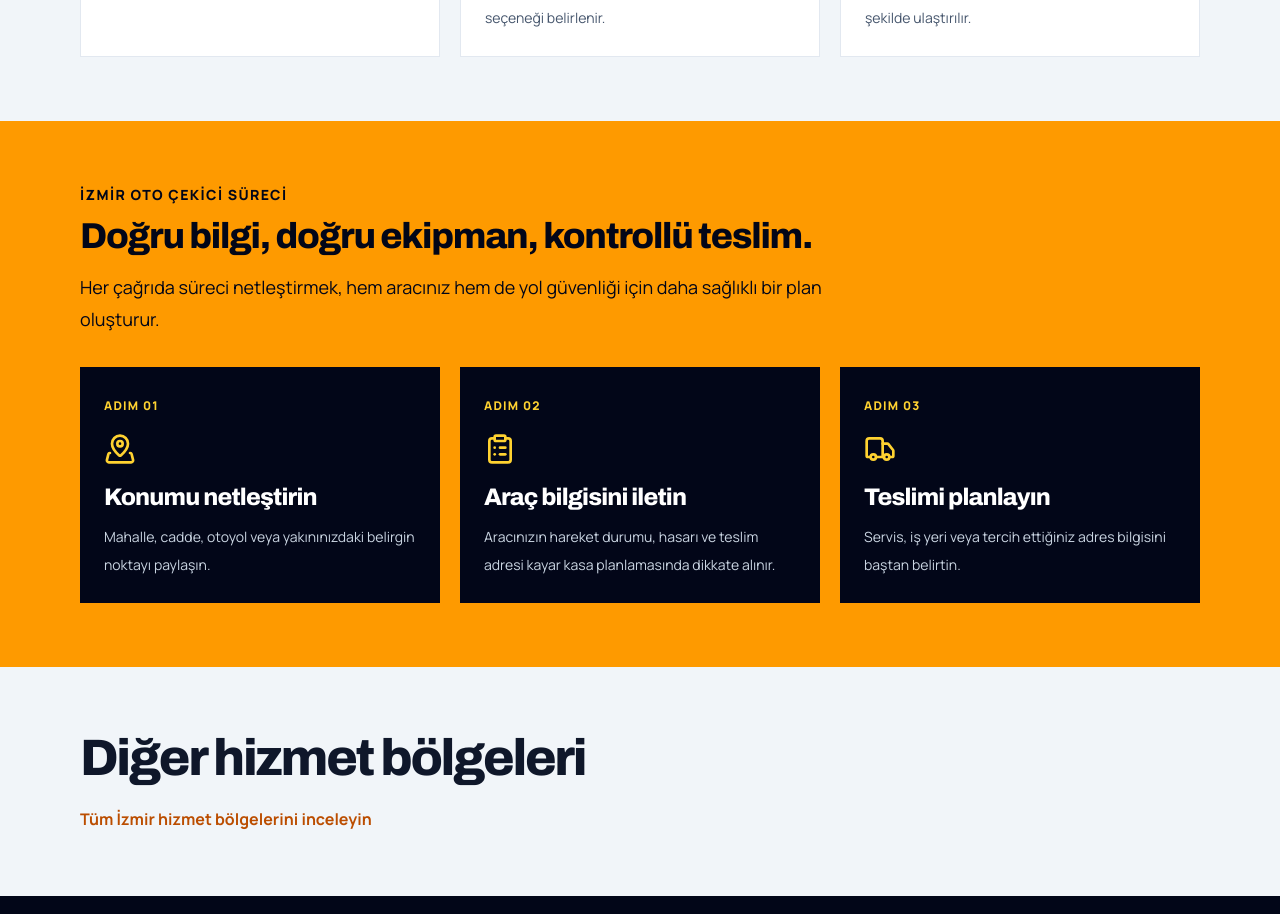
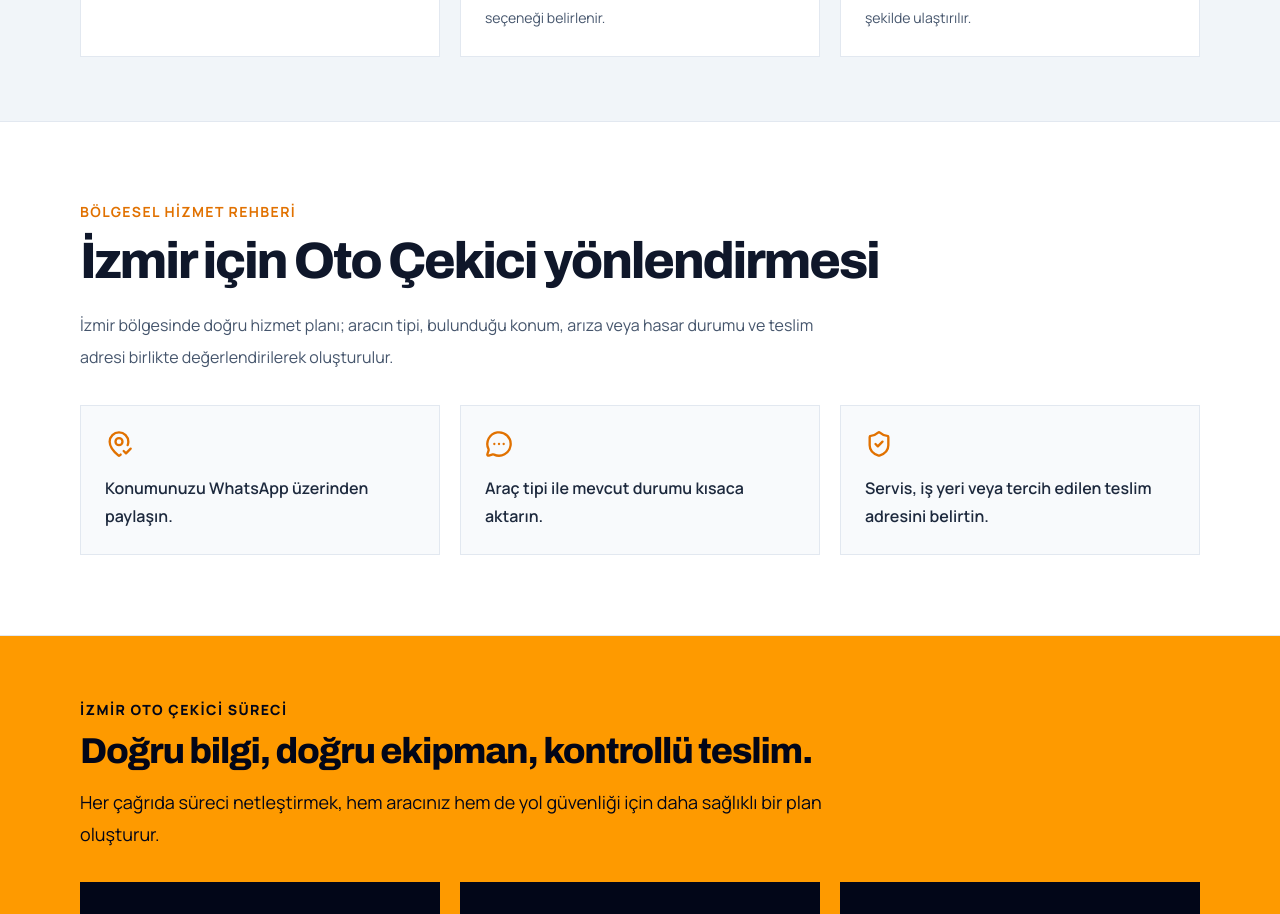
Before and after one commit to okti89/izmircekicioto, a Next.js app: page /oto-cekici in a window 1280 px wide. Shown: the part 1820-2734 px from the top of the page. Built offline with nearby package versions, Linux system fonts and the light colour scheme.

Commit message:
Strengthen local SEO signals across service pages

```diff
--- a/src/app/[slug]/page.tsx
+++ b/src/app/[slug]/page.tsx
@@ -5,6 +5,7 @@ import { CheckCircle2, Phone } from "lucide-react";
 import Footer from "@/components/Footer";
 import Header from "@/components/Header";
 import JsonLd from "@/components/JsonLd";
+import LocalAreaGuide from "@/components/LocalAreaGuide";
 import LocalServiceJourney from "@/components/LocalServiceJourney";
 import ServiceSeoContent from "@/components/ServiceSeoContent";
 import StickyCallBar from "@/components/StickyCallBar";
@@ -90,6 +91,7 @@ export default async function ServicePage({ params }: { params: Promise<{ slug:
           </div>
         </section>
         <ServiceSeoContent district={district} serviceSlug={service.slug} serviceTitle={isTowing ? `${searchQuery} / ${district} Oto \u00c7ekici` : service.title} />
+        <LocalAreaGuide slug={slug} district={district} serviceTitle={service.title} />
         <LocalServiceJourney district={district} serviceSlug={service.slug} serviceTitle={service.title} />
         <section className="bg-slate-100 py-16"><div className="container mx-auto max-w-6xl px-4"><h2 className="section-title">Diğer hizmet bölgeleri</h2><Link href="/hizmet-bolgeleri" className="mt-5 inline-flex font-bold text-amber-700">Tüm İzmir hizmet bölgelerini inceleyin</Link></div></section>
       </main>
--- a/src/app/sitemap.ts
+++ b/src/app/sitemap.ts
@@ -2,11 +2,10 @@ import { MetadataRoute } from "next";
 import { getAllStaticSlugs } from "@/data/districts";
 const baseUrl = "https://izmircekicioto.com";
 export default function sitemap(): MetadataRoute.Sitemap {
-  const lastModified = new Date();
   return [
-    { url: baseUrl, lastModified, changeFrequency: "weekly", priority: 1 },
-    { url: `${baseUrl}/iletisim`, lastModified, changeFrequency: "monthly", priority: 0.8 },
-    { url: `${baseUrl}/hizmet-bolgeleri`, lastModified, changeFrequency: "weekly", priority: 0.9 },
-    ...getAllStaticSlugs().map(({ slug }) => ({ url: `${baseUrl}/${slug}`, lastModified, changeFrequency: "monthly" as const, priority: slug.includes("-") ? 0.7 : 0.9 })),
+    { url: baseUrl },
+    { url: `${baseUrl}/iletisim` },
+    { url: `${baseUrl}/hizmet-bolgeleri` },
+    ...getAllStaticSlugs().map(({ slug }) => ({ url: `${baseUrl}/${slug}` })),
   ];
 }
--- /dev/null
+++ b/src/components/LocalAreaGuide.tsx
@@ -0,0 +1,25 @@
+import { MapPinCheck, MessageCircleMore, ShieldCheck } from "lucide-react";
+import { getLocalSeoContext } from "@/data/localSeoContext";
+
+type Props = { slug: string; district: string; serviceTitle: string };
+
+export default function LocalAreaGuide({ slug, district, serviceTitle }: Props) {
+  const context = getLocalSeoContext(slug, district, serviceTitle);
+  const icons = [MapPinCheck, MessageCircleMore, ShieldCheck];
+
+  return (
+    <section className="border-y border-slate-200 bg-white py-20">
+      <div className="container mx-auto max-w-6xl px-4">
+        <p className="text-sm font-bold uppercase tracking-widest text-amber-600">{context.label}</p>
+        <h2 className="section-title mt-3">{context.heading}</h2>
+        <p className="mt-5 max-w-3xl leading-8 text-slate-600">{context.description}</p>
+        <div className="mt-8 grid gap-5 md:grid-cols-3">
+          {context.guidance.map((item, index) => {
+            const Icon = icons[index];
+            return <article key={item} className="border border-slate-200 bg-slate-50 p-6"><Icon className="h-7 w-7 text-amber-600" /><p className="mt-4 font-semibold leading-7 text-slate-800">{item}</p></article>;
+          })}
+        </div>
+      </div>
+    </section>
+  );
+}
--- /dev/null
+++ b/src/data/localSeoContext.ts
@@ -0,0 +1,67 @@
+type LocalContext = {
+  label: string;
+  heading: string;
+  description: string;
+  guidance: string[];
+};
+
+const coastalLocations = new Set([
+  "alacati", "ahmetbeyli", "balikli-ova", "cesme", "gorece", "gulbahce",
+  "gumuldur", "guzelbahce", "guzelyali", "ilica", "icmeler", "inciralti",
+  "karaburun", "liman-reis", "ozdere", "sigacik", "urla", "urla-iskele", "urkmez",
+]);
+
+function contextType(slug: string, name: string) {
+  if (slug.includes("otoban") || slug.includes("otoyolu") || slug.includes("beton-yol")) return "route";
+  if (slug.includes("havalimani") || slug.includes("iskele") || slug.includes("teleferik")) return "transfer";
+  if (name.includes("Mahallesi") || slug.includes("mahalle")) return "neighborhood";
+  if (coastalLocations.has(slug)) return "coastal";
+  return "local";
+}
+
+export function getLocalSeoContext(slug: string, name: string, serviceTitle: string): LocalContext {
+  const type = contextType(slug, name);
+
+  if (type === "route") {
+    return {
+      label: "Ana güzergâh hizmet rehberi",
+      heading: `${name} çevresinde ${serviceTitle} talebinde güvenli ilk adımlar`,
+      description: `${name} çevresinde araç güvenliği, görünürlük ve bulunduğunuz yön bilgisinin paylaşılması doğru yardım planını hızlandırır.`,
+      guidance: ["Aracı mümkünse güvenli bir noktaya alın ve dörtlüleri yakın.", "Gidiş yönünü, en yakın kavşağı veya belirgin tabelayı iletin.", "Araç tipi ile arıza ya da hasar durumunu kısaca belirtin."],
+    };
+  }
+
+  if (type === "transfer") {
+    return {
+      label: "Transfer noktası hizmet rehberi",
+      heading: `${name} için ${serviceTitle} planlaması`,
+      description: `${name} gibi yoğun giriş-çıkış noktalarında konumun açık paylaşılması, ekibin doğru buluşma alanına yönlendirilmesine yardımcı olur.`,
+      guidance: ["Giriş, çıkış veya bekleme alanı bilgisini paylaşın.", "Araç plakası yerine araç tipi ve görünen arıza belirtisini iletin.", "Teslim edilecek adresi çağrı başında netleştirin."],
+    };
+  }
+
+  if (type === "coastal") {
+    return {
+      label: "Kıyı ve tatil bölgesi hizmet rehberi",
+      heading: `${name} bölgesinde ${serviceTitle} için doğru konum bilgisi`,
+      description: `${name} çevresindeki taleplerde sokak, tesis girişi, sahil yolu veya yakın bilinen noktanın belirtilmesi daha kontrollü bir yönlendirme sağlar.`,
+      guidance: ["Konum paylaşımına ek olarak en yakın bilinen noktayı yazın.", "Araç hareket etmiyorsa güvenli bekleme alanını belirtin.", "Talebin çekici, takviye, elektrik veya kurtarma ihtiyacı olduğunu açıkça seçin."],
+    };
+  }
+
+  if (type === "neighborhood") {
+    return {
+      label: "Mahalle bazlı yol yardım rehberi",
+      heading: `${name} içinde ${serviceTitle} talebi oluştururken`,
+      description: `${name} içindeki dar sokaklar, apartman önü veya kapalı otopark gibi noktalar için araç tipi ve erişim bilgisinin paylaşılması uygun ekipman seçimini destekler.`,
+      guidance: ["Sokak adı, bina numarası veya yakın işletme bilgisini paylaşın.", "Kapalı alan, eğim veya erişim kısıtı varsa önceden belirtin.", "Teslim adresini ve araç durumunu birlikte iletin."],
+    };
+  }
+
+  return {
+    label: "Bölgesel hizmet rehberi",
+    heading: `${name} için ${serviceTitle} yönlendirmesi`,
+    description: `${name} bölgesinde doğru hizmet planı; aracın tipi, bulunduğu konum, arıza veya hasar durumu ve teslim adresi birlikte değerlendirilerek oluşturulur.`,
+    guidance: ["Konumunuzu WhatsApp üzerinden paylaşın.", "Araç tipi ile mevcut durumu kısaca aktarın.", "Servis, iş yeri veya tercih edilen teslim adresini belirtin."],
+  };
+}
```
